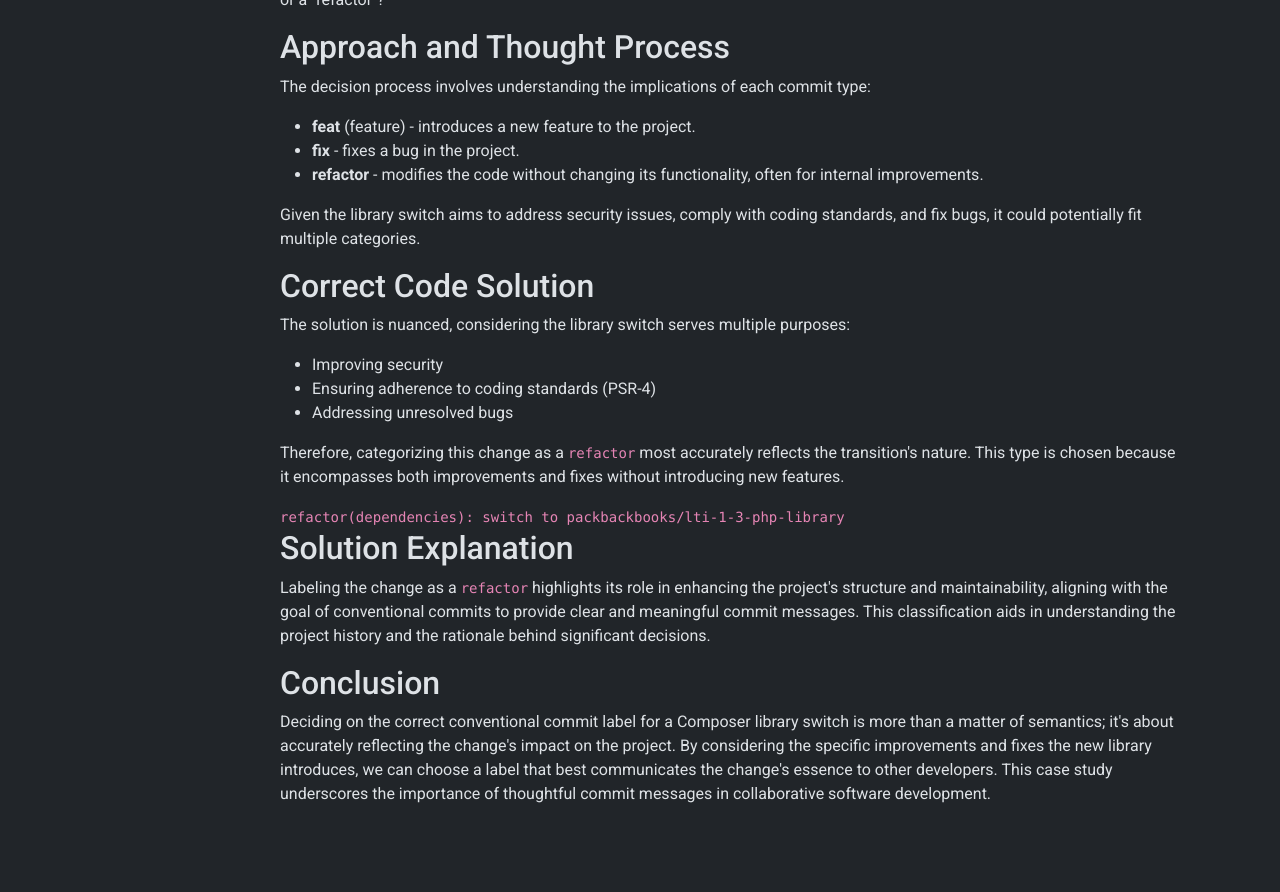
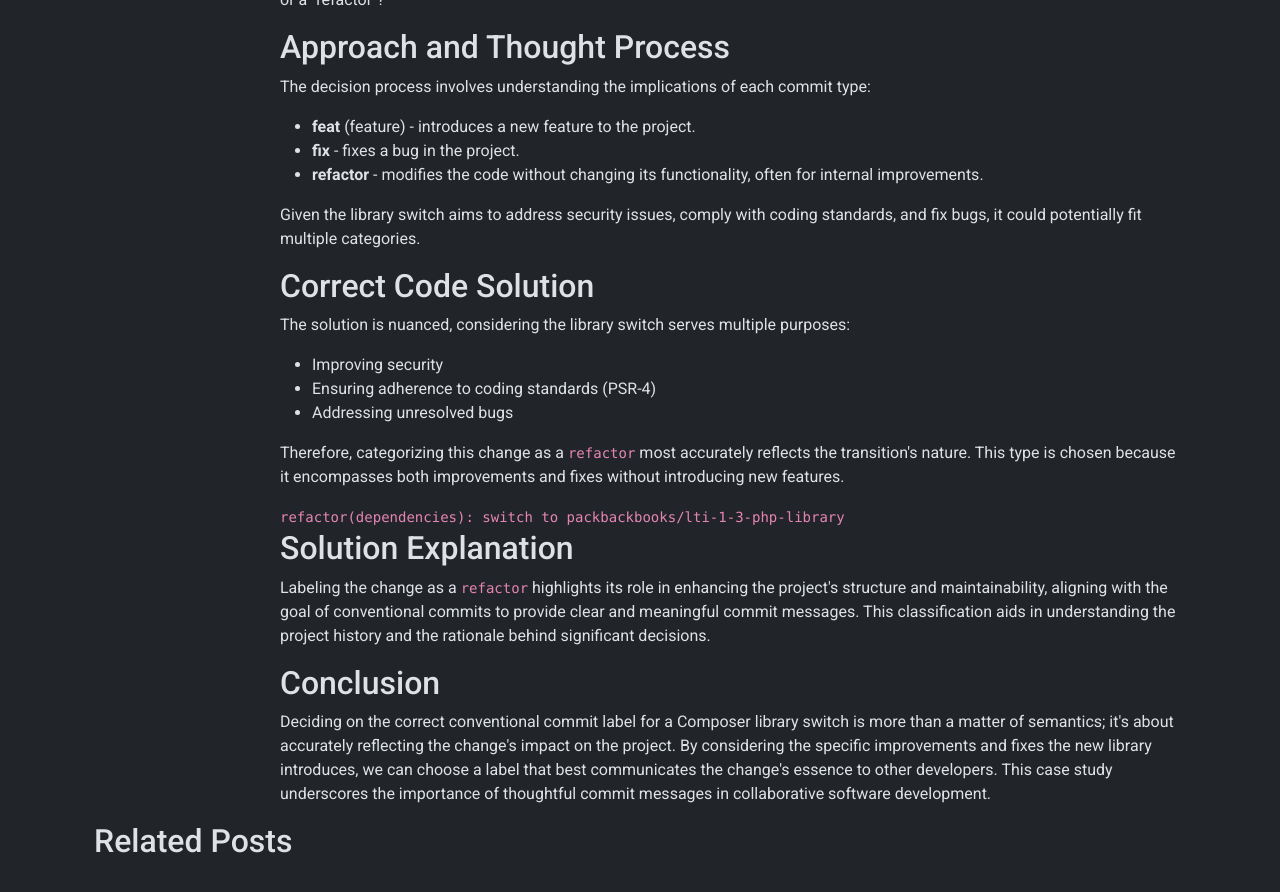
Before and after one commit to cgb37/cgb37.github.io, a Jekyll site: the page built from _posts/2024-03-07-choosing-the-right-conventional-commit-type-for-a-composer-library-switch.html, in a window 1280 px wide and 900 px high, scrolled down 1035 px. Shown: the top 892 px of the window. Built offline with Jekyll 4.4.1, drawn with Linux system fonts in a browser that asks for light colours; nearby versions of some CDN libraries; a style sheet for code colours, icons or effects is not loaded; before the commit the page ends 1873 px from its top, so only the background shows below that.

Commit message:
feat: add related posts by tag
in proof of concept mode

```diff
--- /dev/null
+++ b/_includes/tags/related_posts_by_tag.html
@@ -0,0 +1,15 @@
+{% if page.tags %}
+<h2>Related Posts</h2>
+<ul>
+    {% for tag in page.tags %}
+    {% assign related_posts = site.posts | where_exp:"post", "post.tags contains tag" %}
+    {% for post in related_posts %}
+    {% if post.url != page.url %}
+    <li>
+        <a href="{{ post.url | prepend: site.baseurl }}">{{ post.title }}</a>
+    </li>
+    {% endif %}
+    {% endfor %}
+    {% endfor %}
+</ul>
+{% endif %}
--- a/_layouts/blog/post.html
+++ b/_layouts/blog/post.html
@@ -46,6 +46,9 @@
             </article>
         </div>
     </div>
+    <div class="row">
+        {% include tags/related_posts_by_tag.html %}
+    </div>
 </div>
 
 <script type="application/ld+json">
```
